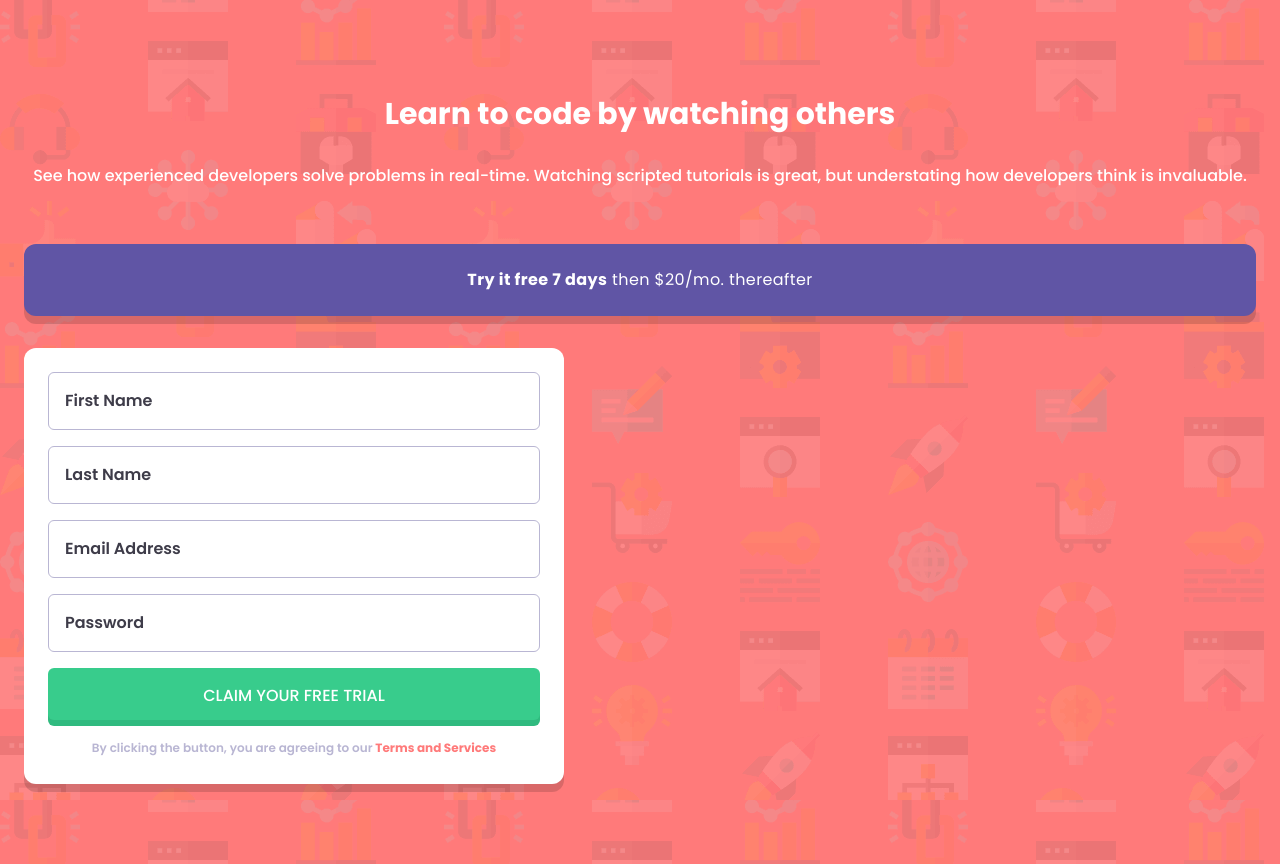
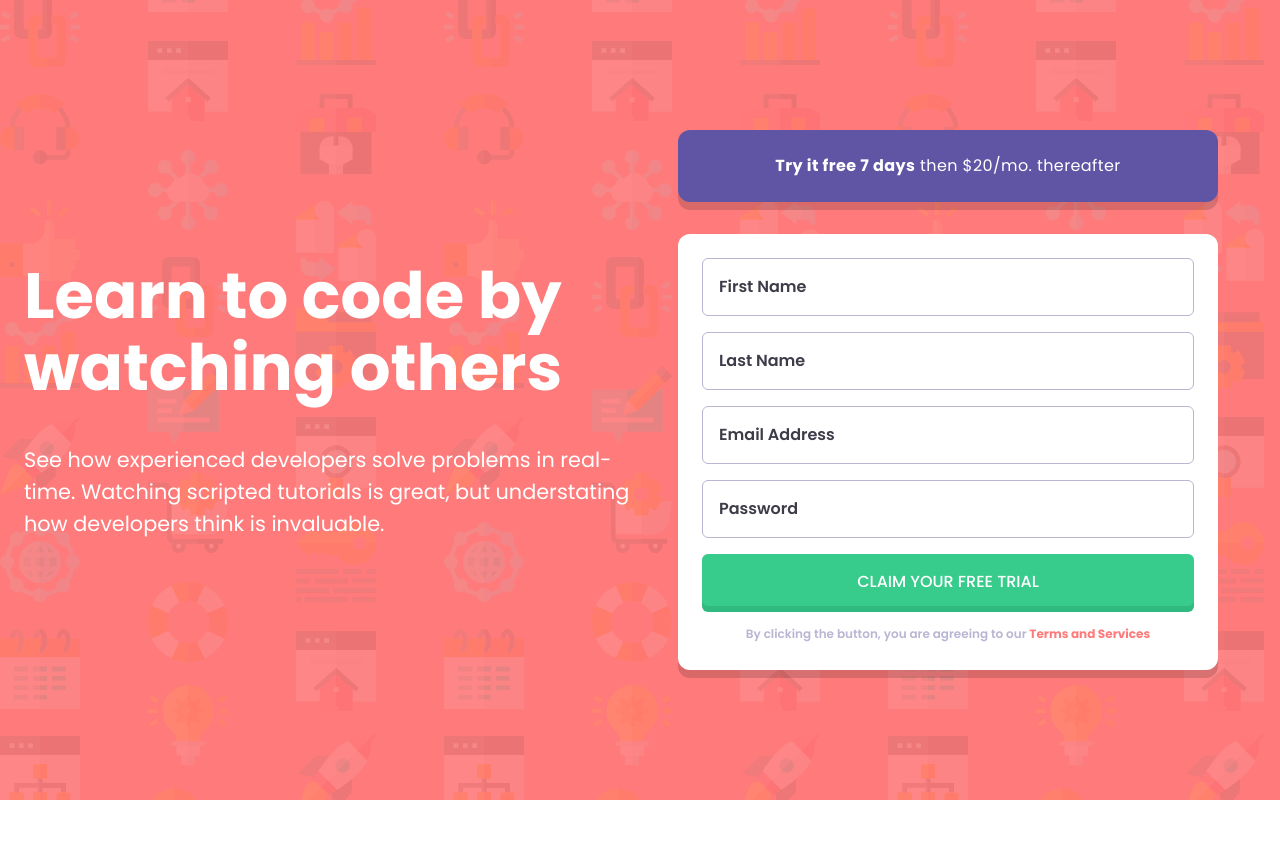
Before and after one commit to Tusar78/intro-component-with-sign-up-form, a React (Create React App) app: page / in a window 1280 px wide. After the commit the page ends 800 px from the top, so only its background shows below. Built offline with nearby package versions, Linux system fonts and the light colour scheme.

Commit message:
Design almost 95% done

```diff
--- a/src/App.css
+++ b/src/App.css
@@ -8,28 +8,28 @@
   }
 
   .container {
-    @apply max-w-[1440px] w-full px-6 mx-auto py-20;
+    @apply max-w-[1440px] w-full lg:h-[800px] px-6 mx-auto py-20 lg:grid grid-cols-2 items-center;
   }
 
   .form-description {
-    @apply pt-4 pb-14;
+    @apply pt-4 pb-14 text-center lg:text-left lg:pt-0 lg:pb-0;
   }
 
   .description__heading {
-    @apply text-white font-bold text-center text-3xl mb-8;
+    @apply text-white font-bold text-3xl mb-8 lg:text-[4rem] lg:leading-[1.125] lg:mb-10;
   }
 
   .description__para {
-    @apply text-white text-center text-base font-medium;
+    @apply text-white text-base font-medium lg:text-[1.3rem] lg:leading-8 lg:font-normal;
   }
 
   /* Form Container */
   .form__alert {
-    @apply p-6 px-12 text-base text-white rounded-xl bg-[#6055a5] text-center tracking-wide mb-8;
+    @apply p-6 px-12 max-w-[540px] mx-auto text-base text-white rounded-xl bg-[#6055a5] text-center tracking-wide mb-8 ;
   }
 
   .form {
-    @apply max-w-[540px] w-full rounded-xl bg-white p-6;
+    @apply max-w-[540px] w-full rounded-xl bg-white p-6 md:mx-auto;
   }
 
   .form__input-group {
@@ -38,7 +38,7 @@
 
   .form__input,
   .form__btn {
-    @apply p-4 border border-[#b9b6d3] rounded-md w-full placeholder:font-semibold placeholder:text-[#3e3c49];
+    @apply p-4 border border-[#b9b6d3] rounded-md w-full placeholder:font-semibold placeholder:text-[#3e3c49] outline-none;
   }
 
   .form__btn {
@@ -69,17 +69,10 @@
   .form__alert,
   .form {
     box-shadow: 0 8px 0 rgba(0, 0, 0, .15);
-    /* color: #38cc8c; */
   }
 
   .form__btn {
     box-shadow: 0 6px 0 #30ba7f;
     padding-bottom: 12px;
-
-    /* red  */
-    /* color: #ff7a7a ; */
-
-    /* Grayish  */
-    /* color: #b9b6d3; */
   }
 }
```
